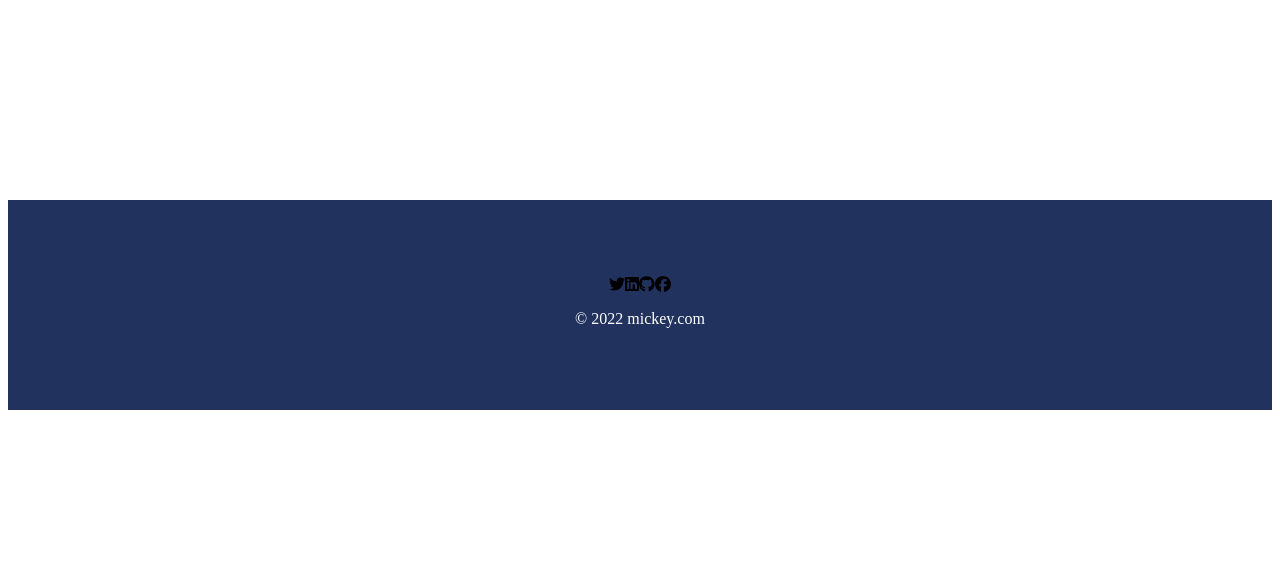
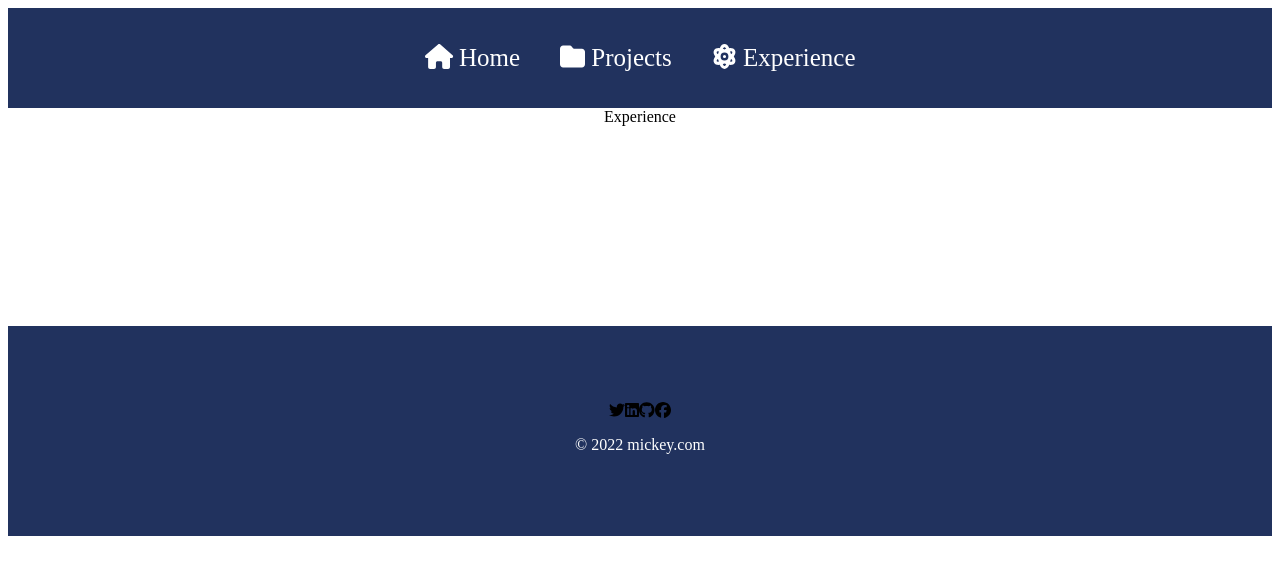
Before and after one commit to mickey-40/mickeys-portfolio, a React (Create React App) app: page /experience in a window 1280 px wide. Shown: the top 574 px of the page. Built offline with nearby package versions, Linux system fonts and the light colour scheme.

Commit message:
set up Navbar.js and basic layout of website

```diff
--- a/src/App.js
+++ b/src/App.js
@@ -1,11 +1,24 @@
-import React from 'react'
+import './App.css'
+import { Routes, Route} from 'react-router-dom'
+import Home from './pages/Home.js';
+import Projects from './pages/Projects.js';
+import Experience from './pages/Experience.js';
+import Navbar from './components/Navbar.js';
+import Footer from './components/Footer.js';
+import ProjectDisplay from './pages/ProjectDisplay.js';
 
-import Footer from './components/Footer.js';
 
 function App() {
   return (
     <div className="App">
-      <Footer />
+        <Navbar />
+        <Routes>
+          <Route path='/' element={<Home />} />
+          <Route path='/projects' element={<Projects />} />
+          <Route path='/projects/:id' element={<ProjectDisplay />} />
+          <Route path='/experience' element={<Experience />} />
+        </Routes>
+        <Footer/>
     </div>
   );
 }
--- /dev/null
+++ b/src/components/Navbar.js
@@ -0,0 +1,35 @@
+import React, {useState, useEffect} from 'react'
+import { Link, useLocation } from 'react-router-dom'
+import '../styles/Navbar.css'
+import { FontAwesomeIcon } from '@fortawesome/react-fontawesome'
+import { faHouse, faFolder, faAtom, faBars } from '@fortawesome/free-solid-svg-icons'
+
+function Navbar() {
+  const[expandNavbar, setExpandNavbar] = useState(false);
+
+  const location = useLocation()
+//Use so the menu retracks
+  useEffect(()=>{
+    setExpandNavbar(false)
+  }, [location])
+
+  return (
+    <div className='navbar' id={expandNavbar ? "open" : "close"}>
+      <div className='toggleButton'>
+        <button onClick={()=>{setExpandNavbar((prev)=>!prev)}}>
+          <FontAwesomeIcon icon={faBars} /></button>
+      </div>
+      <div className='links'>
+        <div></div>
+
+        <Link to="/"><FontAwesomeIcon icon={faHouse} /> Home</Link>
+
+        <Link to="/projects"><FontAwesomeIcon icon={faFolder} /> Projects</Link>
+
+        <Link to="/experience"><FontAwesomeIcon icon={faAtom} /> Experience</Link>
+      </div>
+    </div>
+  )
+}
+
+export default Navbar
--- a/src/index.js
+++ b/src/index.js
@@ -2,13 +2,17 @@ import React from 'react';
 import ReactDOM from 'react-dom/client';
 import App from './App';
 import reportWebVitals from './reportWebVitals';
+import {BrowserRouter} from 'react-router-dom';
 
 const root = ReactDOM.createRoot(document.getElementById('root'));
 root.render(
   <React.StrictMode>
-    <App />
+    <BrowserRouter>
+        <App />
+    </BrowserRouter>
   </React.StrictMode>
 );
+
 
 // If you want to start measuring performance in your app, pass a function
 // to log results (for example: reportWebVitals(console.log))
--- /dev/null
+++ b/src/pages/Experience.js
@@ -0,0 +1,9 @@
+import React from 'react'
+
+function Experience() {
+  return (
+    <div>Experience</div>
+  )
+}
+
+export default Experience
--- /dev/null
+++ b/src/pages/Home.js
@@ -0,0 +1,9 @@
+import React from 'react'
+
+function Home() {
+  return (
+    <div>Home</div>
+  )
+}
+
+export default Home
--- /dev/null
+++ b/src/pages/ProjectDisplay.js
@@ -0,0 +1,9 @@
+import React from 'react'
+
+function ProjectDisplay() {
+  return (
+    <div>ProjectDisplay</div>
+  )
+}
+
+export default ProjectDisplay
--- /dev/null
+++ b/src/pages/Projects.js
@@ -0,0 +1,9 @@
+import React from 'react'
+
+function Projects() {
+  return (
+    <div>Projects</div>
+  )
+}
+
+export default Projects
--- /dev/null
+++ b/src/styles/Navbar.css
@@ -0,0 +1,88 @@
+.navbar {
+  width: 100%;
+  height: 100px;
+  background: #21325e;
+}
+
+.links {
+  width: 100%;
+  height: 100%;
+  display: flex;
+  align-items: center;
+  justify-content: center;
+  color: white;
+}
+
+.navbar a {
+  color: white;
+  text-decoration: none;
+  margin: 20px;
+  font-size: 25px;
+}
+
+.toggleButton {
+  width: 100%;
+  height: 100px;
+  display: flex;
+  align-items: center;
+  justify-content: flex-end;
+}
+
+.toggleButton svg {
+  font-size: 50px;
+}
+.toggleButton button {
+  margin-right: 20px;
+  background-color: transparent;
+  border: none;
+  color: white;
+  cursor: pointer;
+}
+
+#open {
+  height: 100vh;
+}
+
+#open .links {
+  flex-direction: column;
+  justify-content: flex-start;
+  margin-top: 100px;
+}
+
+#open a {
+  width: 100%;
+  text-align: center;
+}
+
+@media only screen and (max-width: 900px) {
+  .navbar a {
+    width: 70px;
+  }
+}
+
+@media only screen and (max-width: 600px) {
+  .toggleButton {
+    display: flex;
+  }
+  #close a {
+    display: none;
+  }
+}
+
+@media only screen and (min-width: 600px) {
+  .toggleButton {
+    display: none;
+  }
+
+  .hiddenLinks {
+    display: none;
+  }
+
+  #open {
+    height: 100px;
+  }
+
+  #open .links {
+    flex-direction: row;
+  }
+}
```
